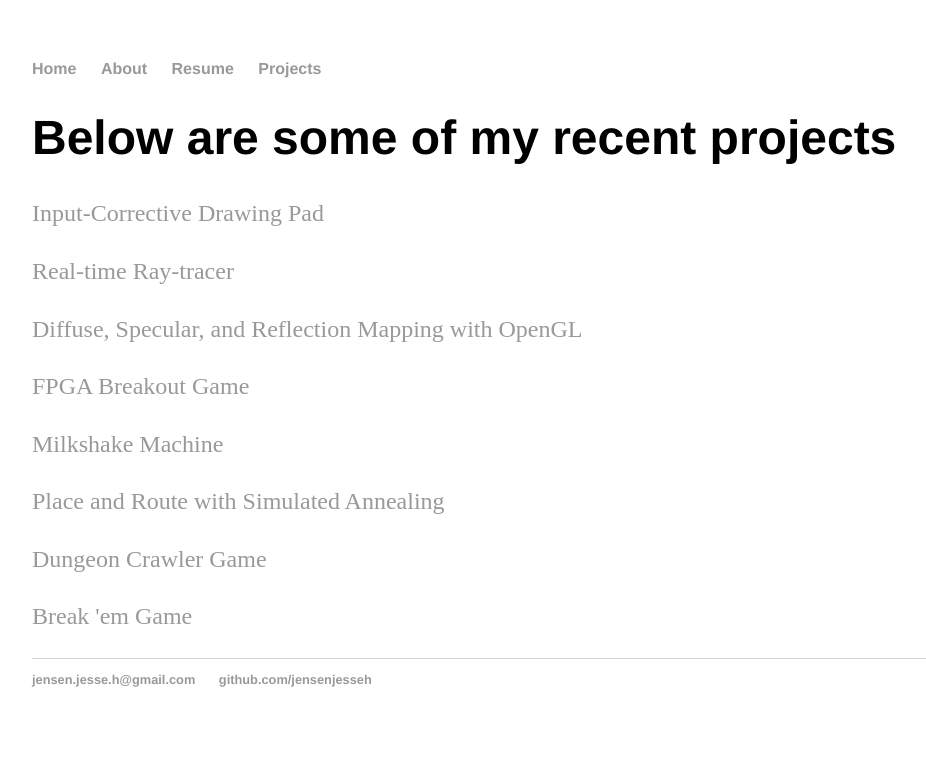
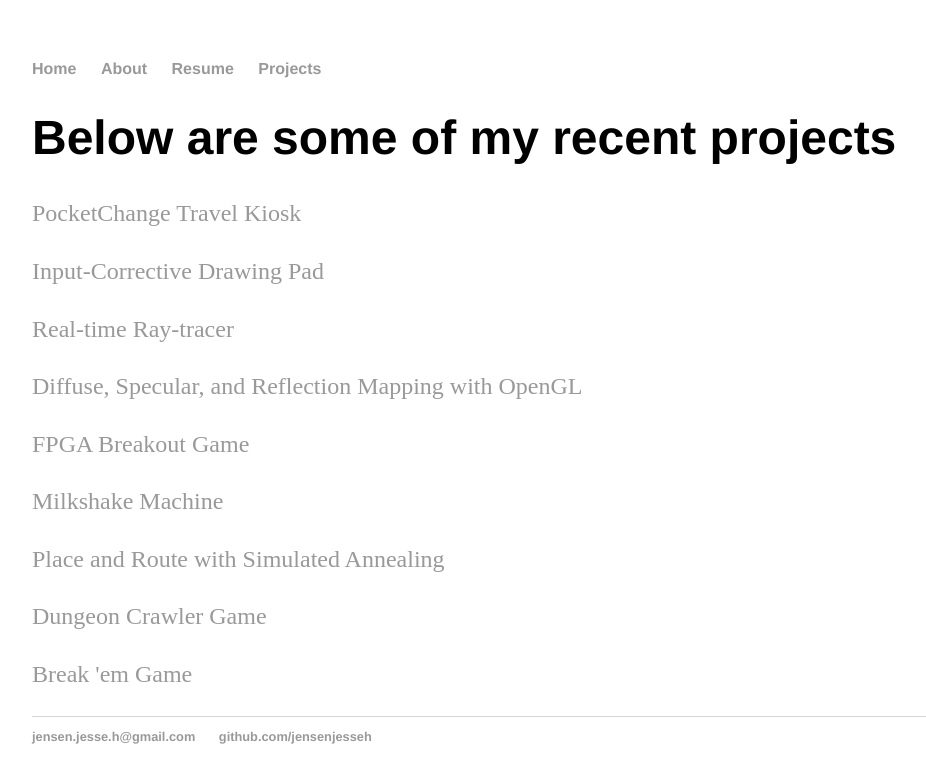
Before and after one commit to jensenjesseh/jensenjesseh.github.io, a Jekyll site: the page built from projects/index.html, in a window 1280 px wide. Shown: the top 783 px of the page, without its empty margins (160-1086 px from the left). Built offline with Jekyll 4.4.1, drawn with Linux system fonts in a browser that asks for light colours.

Commit message:
Update index.html

```diff
--- a/projects/index.html
+++ b/projects/index.html
@@ -4,6 +4,7 @@ title: Jesse Jensen's Projects
 ---
  <div class="projectList">
       <h1>Below are some of my recent projects</h1>
+      <p> <a href="/travel">PocketChange Travel Kiosk</a></p>
       <p> <a href="/input_corrective_pad">Input-Corrective Drawing Pad</a></p>
       <p> <a href="/ray_tracer">Real-time Ray-tracer</a></p>
       <p> <a href="/diffuse_reflect_ambient">Diffuse, Specular, and Reflection Mapping with OpenGL</a></p>
```
